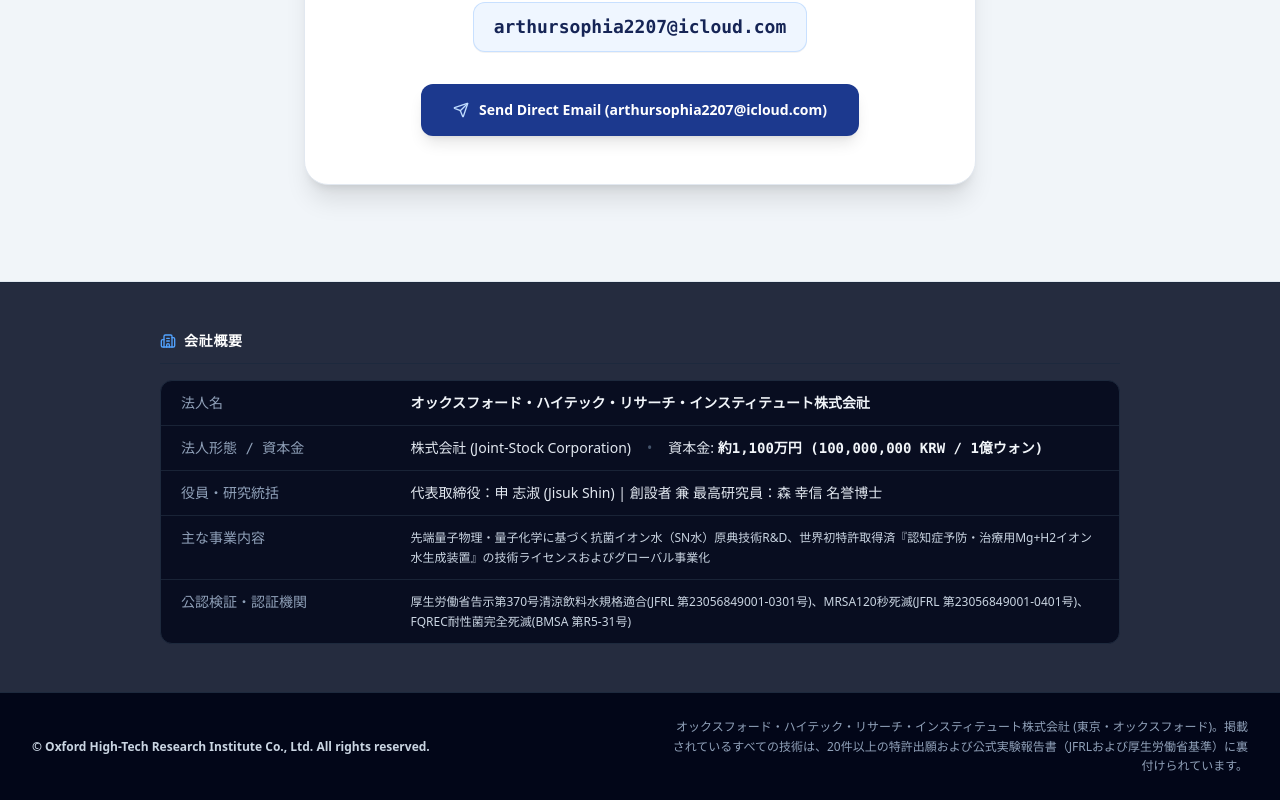
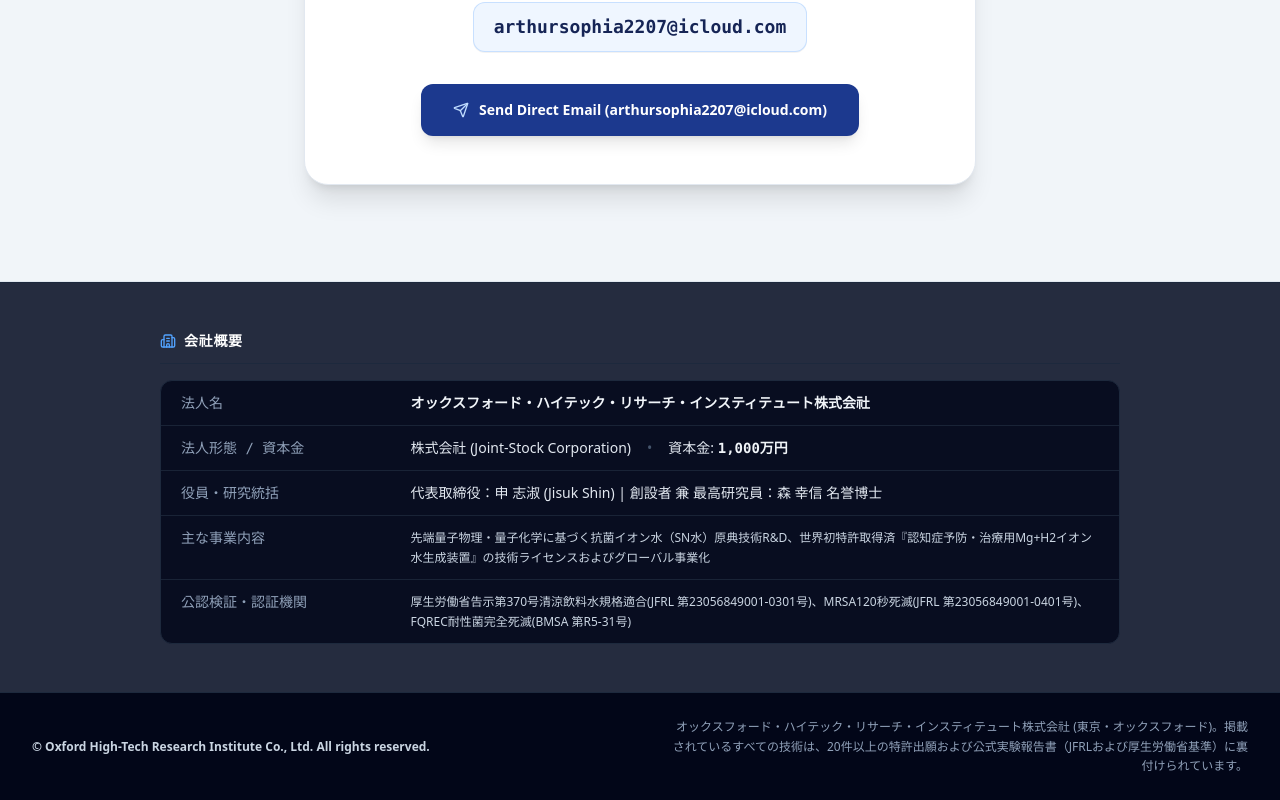
Before and after one commit to joinusint2207-ev/-, a React (Vite) app: page / in a window 1280 px wide. Shown: the part 8306-9106 px from the top of the page. Built offline with nearby package versions, Linux system fonts and the light colour scheme.

Commit message:
style: update corporate capital information
Refine the capital stock display values across English, Japanese, and Korean translations for better clarity.

```diff
--- a/src/translations.ts
+++ b/src/translations.ts
@@ -226,7 +226,7 @@
     profileTypeLabel: "Entity Type",
     profileTypeVal: "Joint-Stock Corporation",
     profileCapitalLabel: "Paid-in Capital",
-    profileCapitalVal: "100 Million KRW (Approx. $75,000 USD / ¥11M JPY)",
+    profileCapitalVal: "100 Million KRW (¥10,000,000 JPY)",
     profileLeadershipLabel: "Executive Leadership",
     profileLeadershipVal: "Representative Director: Jisuk Shin | Founder & Chief Researcher: Hon. Dr. Yukinobu Mori",
     profileBusinessLabel: "Core Business Domains",
@@ -458,7 +458,7 @@
     profileTypeLabel: "法人形態",
     profileTypeVal: "株式会社 (Joint-Stock Corporation)",
     profileCapitalLabel: "資本金",
-    profileCapitalVal: "約1,100万円 (100,000,000 KRW / 1億ウォン)",
+    profileCapitalVal: "1,000万円",
     profileLeadershipLabel: "役員・研究統括",
     profileLeadershipVal: "代表取締役：申 志淑 (Jisuk Shin) | 創設者 兼 最高研究員：森 幸信 名誉博士",
     profileBusinessLabel: "主な事業内容",
@@ -690,7 +690,7 @@
     profileTypeLabel: "법인 형태",
     profileTypeVal: "주식회사",
     profileCapitalLabel: "자본금",
-    profileCapitalVal: "100,000,000원 (금 일억원)",
+    profileCapitalVal: "1억원",
     profileLeadershipLabel: "대표 및 연구진",
     profileLeadershipVal: "대표이사: 신지숙 | 설립자 겸 최고연구원: 모리 유키노부 명예박사",
     profileBusinessLabel: "주요 사업",
```
